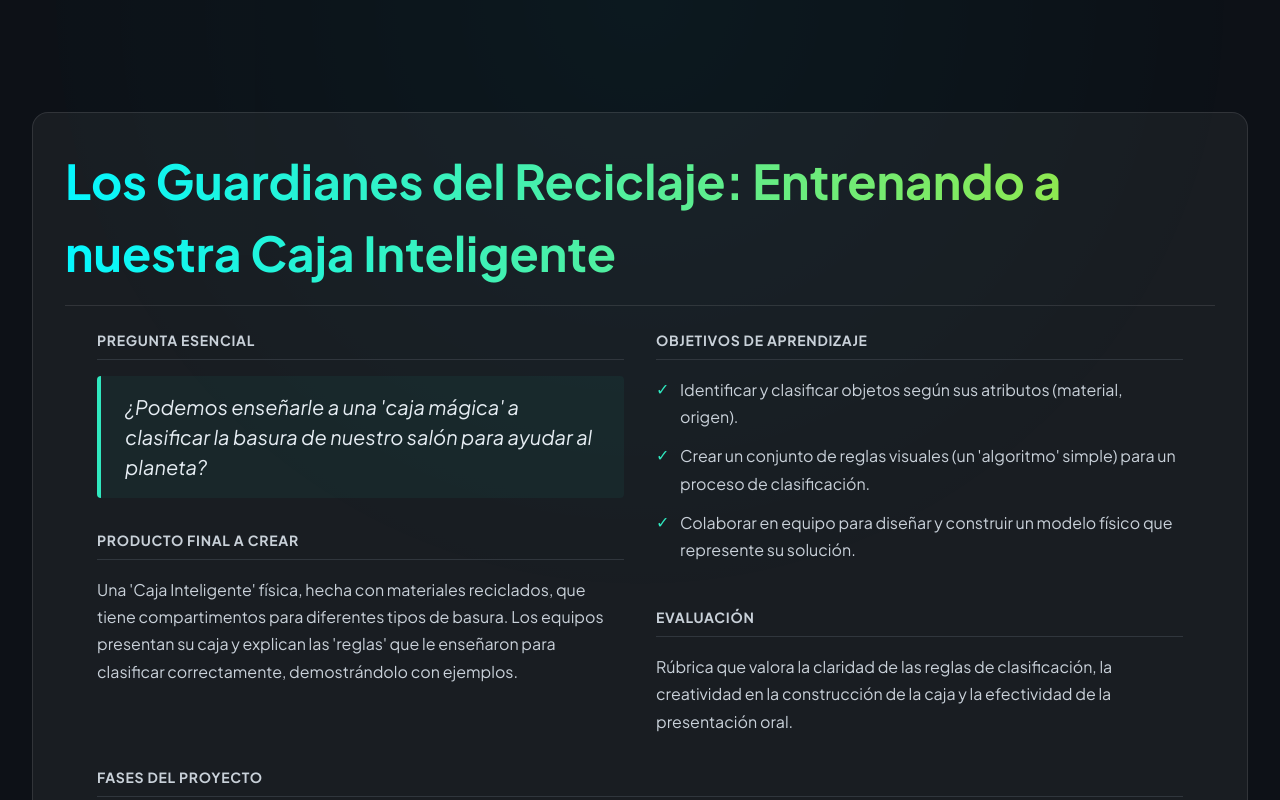
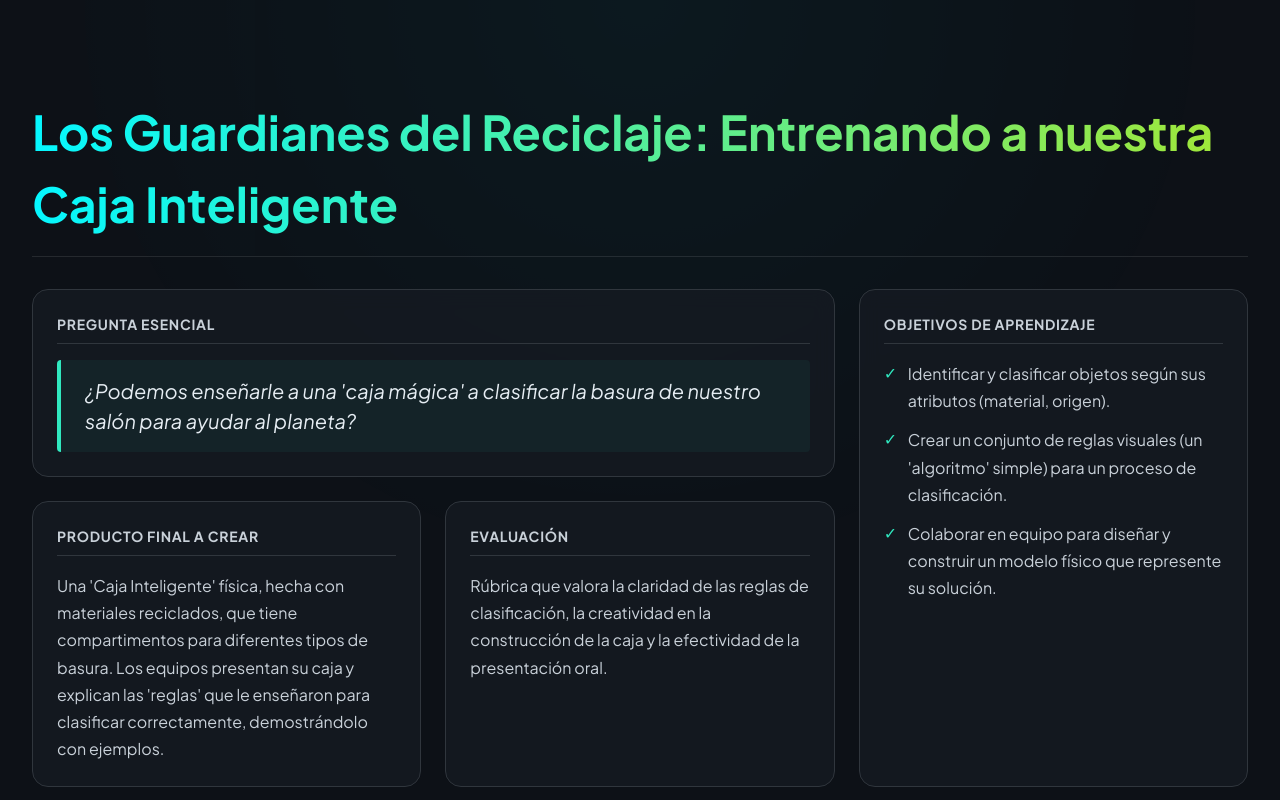
Before and after one commit to UzyOrg/Celesta, a Next.js app: page /demo/teacher in a window 1280 px wide. Both pictures are taken after typing "Sample" into the empty fields and a click on the button "Diseñar Proyecto". Shown: the top 800 px of the page. Built offline with nearby package versions, Linux system fonts and the light colour scheme.

Commit message:
Se mejoró la UI de el resumen de proyecto de aprendizaje a un grid de cards

```diff
--- a/src/app/demo/teacher/DemoTeacherPage.module.css
+++ b/src/app/demo/teacher/DemoTeacherPage.module.css
@@ -67,49 +67,67 @@
   color: #fff;
 }
 
-.planCard {
-  margin-top: 3rem;
-  width: 100%;
-  background-color: rgba(255, 255, 255, 0.05);
-  padding: 1.5rem;
-  border-radius: 1rem;
-  border: 1px solid rgba(255, 255, 255, 0.1);
+/* New Grid Card Layout */
+.resultsContainer {
+  margin-top: 2rem;
 }
 
-@media (min-width: 640px) {
-  .planCard {
-    padding: 2rem;
-  }
+.planTitleContainer {
+  margin-bottom: 2rem; /* Add space below title */
 }
 
-.planBody {
-  padding: 1.5rem 2rem;
+.resultsGrid {
+  display: grid;
+  gap: 1.5rem;
+  grid-template-columns: 1fr;
 }
 
-.planGrid {
-  display: grid;
-  grid-template-columns: 1fr;
-  gap: 2rem;
+.gridCard {
+  background-color: rgba(22, 27, 34, 0.8);
+  border: 1px solid #30363d;
+  border-radius: 1rem;
+  padding: 1.5rem;
+  backdrop-filter: blur(10px);
+  transition: transform 0.3s ease, box-shadow 0.3s ease;
 }
 
+.gridCard:hover {
+  transform: translateY(-5px);
+  box-shadow: 0 10px 20px rgba(0, 0, 0, 0.2);
+  border-color: #4d545c;
+}
+
+/* Responsive Grid Layout */
 @media (min-width: 768px) {
-  .planGrid {
+  .resultsGrid {
     grid-template-columns: repeat(2, 1fr);
   }
 }
 
-.gridColumn {
-  display: flex;
-  flex-direction: column;
-  gap: 2rem;
-}
+@media (min-width: 1024px) {
+  .resultsGrid {
+    grid-template-columns: repeat(3, 1fr);
+    grid-auto-rows: min-content;
+  }
 
-.fullWidth {
-  grid-column: 1 / -1;
-}
+  .essentialQuestionCard {
+    grid-column: 1 / 3;
+    grid-row: 1 / 2;
+  }
 
-.planBody > * + * {
-  margin-top: 2rem;
+  .objectivesCard {
+    grid-column: 3 / 4;
+    grid-row: 1 / 3;
+  }
+
+  .phasesCard {
+    grid-column: 1 / 3;
+  }
+
+  .teacherCornerCard {
+    background-color: rgba(48, 232, 191, 0.05);
+    border-color: rgba(48, 232, 191, 0.2);
+  }
 }
 
 .sectionTitle {
--- a/src/app/demo/teacher/page.tsx
+++ b/src/app/demo/teacher/page.tsx
@@ -146,56 +146,55 @@ const DemoTeacherPage: React.FC = () => {
         )}
 
         {!loading && selectedLevel && (
-          <motion.div
-            key={`${materia}-${grado}`}
-            initial={{ opacity: 0, y: 20 }}
-            animate={{ opacity: 1, y: 0 }}
-            transition={{ duration: 0.5 }}
-            className={styles.planCard}
-          >
+          <div className={styles.resultsContainer}>
             <div className={styles.planTitleContainer}>
               <h2 className={styles.planTitle}>
                 {selectedLevel.titulo_adaptado}
               </h2>
             </div>
-            <div className={styles.planBody}>
-              <div className={styles.planGrid}>
-                {/* Columna Izquierda */}
-                <div className={styles.gridColumn}>
-                  <div>
+
+            <motion.div
+              className={styles.resultsGrid}
+              initial={{ opacity: 0 }}
+              animate={{ opacity: 1 }}
+              transition={{ duration: 0.5, staggerChildren: 0.1 }}
+            >
+              {/* Essential Question Card */}
+              <motion.div className={`${styles.gridCard} ${styles.essentialQuestionCard}`}>
                 <h3 className={styles.sectionTitle}>Pregunta Esencial</h3>
                 <blockquote className={styles.essentialQuestion}>
                   {selectedLevel.pregunta_esencial_adaptada}
                 </blockquote>
-                  </div>
-                  <div>
-                    <h3 className={styles.sectionTitle}>Producto Final a Crear</h3>
-                    <p className={styles.finalProductText}>
-                      {selectedLevel.producto_final_adaptado}
-                    </p>
-                  </div>
-                </div>
+              </motion.div>
 
-                {/* Columna Derecha */}
-                <div className={styles.gridColumn}>
-                  <div>
+              {/* Learning Objectives Card */}
+              <motion.div className={`${styles.gridCard} ${styles.objectivesCard}`}>
                 <h3 className={styles.sectionTitle}>Objetivos de Aprendizaje</h3>
                 <ul className={styles.learningObjectivesList}>
                   {selectedLevel.objetivos_adaptados.map((obj, index) => (
                     <li key={index}>{obj}</li>
                   ))}
                 </ul>
-                  </div>
-                  <div>
+              </motion.div>
+
+              {/* Final Product Card */}
+              <motion.div className={styles.gridCard}>
+                <h3 className={styles.sectionTitle}>Producto Final a Crear</h3>
+                <p className={styles.finalProductText}>
+                  {selectedLevel.producto_final_adaptado}
+                </p>
+              </motion.div>
+
+              {/* Evaluation Card */}
+              <motion.div className={styles.gridCard}>
                 <h3 className={styles.sectionTitle}>Evaluación</h3>
                 <p className={styles.evaluationText}>
                   {selectedLevel.metodo_evaluacion_adaptado}
                 </p>
-                  </div>
-                </div>
+              </motion.div>
 
-                {/* Ancho Completo */}
-                <div className={styles.fullWidth}>
+              {/* Phases Card */}
+              <motion.div className={`${styles.gridCard} ${styles.phasesCard}`}>
                 <h3 className={styles.sectionTitle}>Fases del Proyecto</h3>
                 <div className={styles.phasesContainer}>
                   {selectedLevel.fases_adaptadas.map((fase, index) => (
@@ -209,15 +208,16 @@ const DemoTeacherPage: React.FC = () => {
                     </details>
                   ))}
                 </div>
-                </div>
+              </motion.div>
 
-                <div className={styles.fullWidth}>
-                  <h3 className={styles.sectionTitle}>Teacher Corner: Pregunta para el Docente</h3>
-                  <p className={styles.teacherCornerText}>
+              {/* Teacher Corner Card */}
+              <motion.div className={`${styles.gridCard} ${styles.teacherCornerCard}`}>
+                <h3 className={styles.sectionTitle}>Teacher Corner</h3>
+                <p className={styles.teacherQuestionText}>
                   {selectedLevel.pregunta_al_docente_adaptada}
                 </p>
-                </div>
-              </div>
+              </motion.div>
+            </motion.div>
 
             <div className={styles.summaryButtonContainer}>
               <Link href="/demo/summary?from=teacher" className={styles.summaryButton}>
@@ -225,7 +225,6 @@ const DemoTeacherPage: React.FC = () => {
               </Link>
             </div>
           </div>
-          </motion.div>
         )}
       </Container>
     </div>
```
Lines whose indentation alone changed are shown as unchanged.
